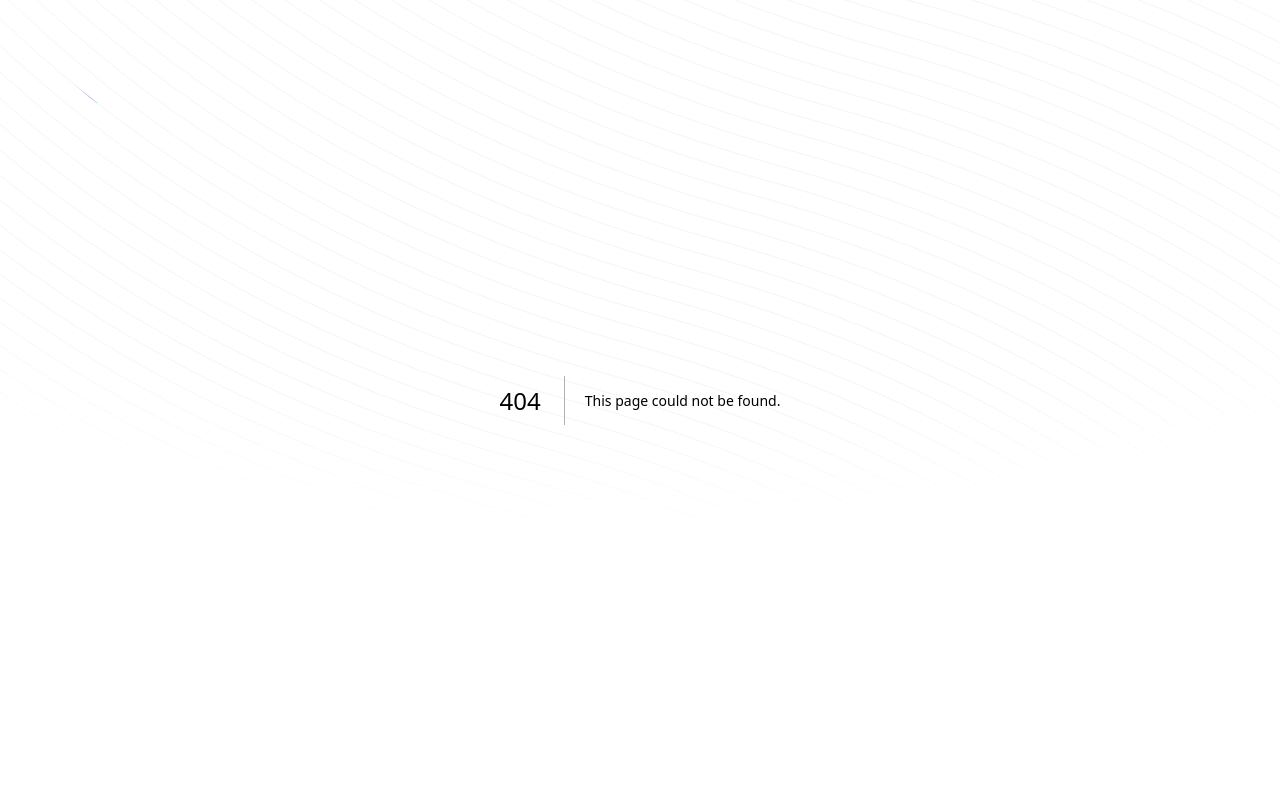
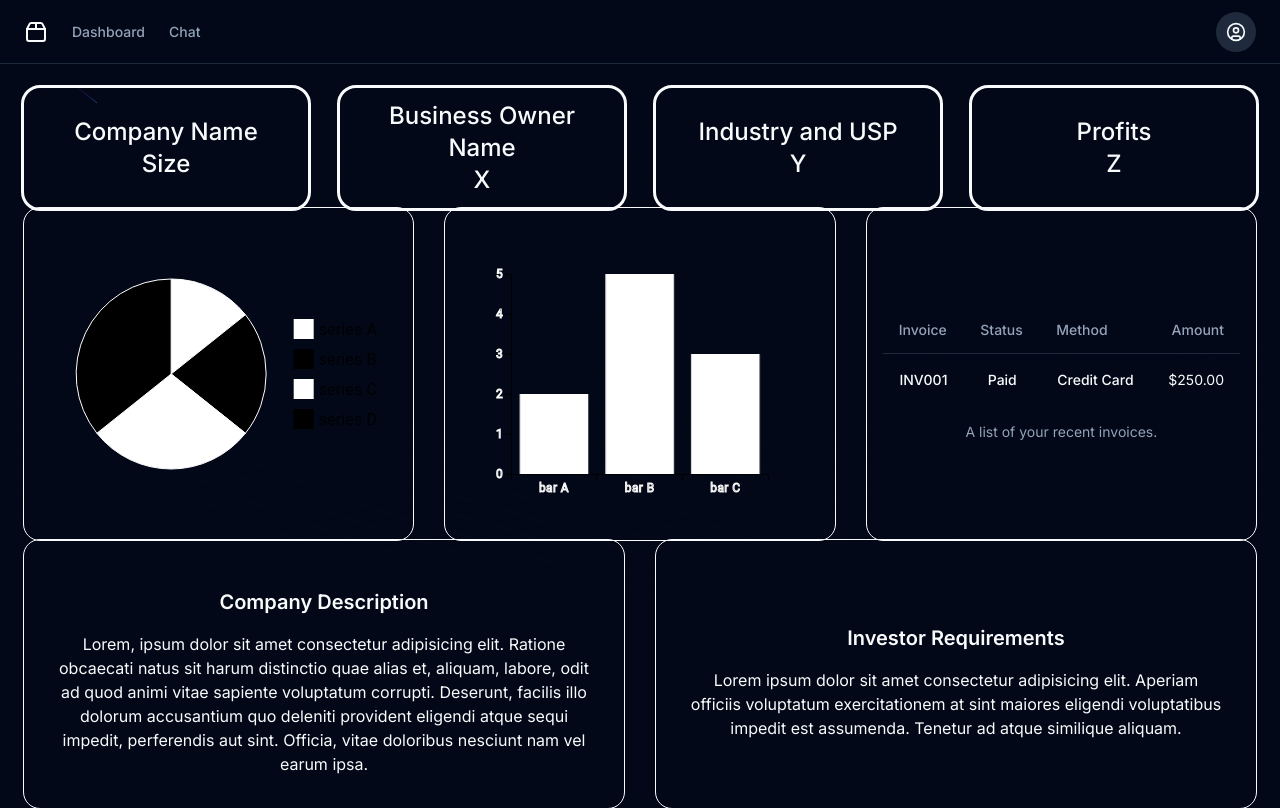
Before and after one commit to aryanraj2713/ThriveStart, a Next.js app in the folder client/: page /dashboard in a window 1280 px wide. Before the commit this address had no page. Built offline with nearby package versions, Linux system fonts and the light colour scheme.

Commit message:
feat(ui): dashboard

```diff
--- /dev/null
+++ b/client/src/app/(core)/dashboard/page.tsx
@@ -0,0 +1,122 @@
+'use client';
+import React from 'react';
+import { PieChart } from '@mui/x-charts/PieChart';
+import { BarChart } from '@mui/x-charts/BarChart';
+import {
+  Table,
+  TableBody,
+  TableCaption,
+  TableCell,
+  TableHead,
+  TableHeader,
+  TableRow,
+} from '@/components/ui/table';
+
+const Dashboard = () => {
+  return (
+    <div className="p-6 flex flex-col h-full justify-between">
+      <div className="grid grid-cols-2 gap-4 md:grid-cols-4 md:gap-8 md:text-2xl font-medium">
+        <div className="outline text-center rounded-2xl px-4 py-3 place-content-center">
+          <div>Company Name</div>
+          <div>Size</div>
+        </div>
+        <div className="outline text-center rounded-2xl px-4 py-3 place-content-center">
+          <div>Business Owner Name</div>
+          <div>X</div>
+        </div>
+        <div className="outline text-center rounded-2xl px-4 py-3 place-content-center">
+          <div>Industry and USP</div>
+          <div>Y</div>
+        </div>
+        <div className="outline text-center rounded-2xl px-4 py-3 place-content-center">
+          <div>Profits</div>
+          <div>Z</div>
+        </div>
+      </div>
+      <div className="grid grid-cols-1 md:grid-cols-3 gap-8">
+        <div className="outline outline-1 text-center h-full place-content-center rounded-2xl p-4">
+          <PieChart
+            series={[
+              {
+                data: [
+                  { id: 0, value: 10, label: 'series A' },
+                  { id: 1, value: 15, label: 'series B' },
+                  { id: 2, value: 20, label: 'series C' },
+                  { id: 3, value: 25, label: 'series D' },
+                ],
+              },
+            ]}
+            colors={['#FFFFFF', '#000000', '#FFFFFF', '#000000']}
+            height={200}
+          />
+        </div>
+        <div className="outline outline-1 h-full place-content-center rounded-2xl p-4">
+          <BarChart
+            xAxis={[
+              {
+                id: 'barCategories',
+                data: ['bar A', 'bar B', 'bar C'],
+                scaleType: 'band',
+              },
+            ]}
+            series={[
+              {
+                data: [2, 5, 3],
+              },
+            ]}
+            colors={['#FFFFFF', '#FFFFFF', '#FFFFFF']}
+            className="stroke-white"
+            height={300}
+          />
+        </div>
+        <div className="outline outline-1 text-center h-full place-content-center rounded-2xl p-4">
+          <Table>
+            <TableCaption>A list of your recent invoices.</TableCaption>
+            <TableHeader>
+              <TableRow>
+                <TableHead className="">Invoice</TableHead>
+                <TableHead className="font-medium">Status</TableHead>
+                <TableHead className="font-medium">Method</TableHead>
+                <TableHead className="text-right">Amount</TableHead>
+              </TableRow>
+            </TableHeader>
+            <TableBody>
+              <TableRow>
+                <TableCell className="font-medium">INV001</TableCell>
+                <TableCell className="font-medium">Paid</TableCell>
+                <TableCell className="font-medium">Credit Card</TableCell>
+                <TableCell className="text-right">$250.00</TableCell>
+              </TableRow>
+            </TableBody>
+          </Table>
+        </div>
+      </div>
+      <div className="grid grid-cols-1 md:grid-cols-2 gap-8 text-center">
+        <div className="outline outline-1 rounded-2xl p-8 flex flex-col items-center justify-center">
+          <div className="text-xl font-semibold py-4">Company Description</div>
+          <div>
+            Lorem, ipsum dolor sit amet consectetur adipisicing elit. Ratione
+            obcaecati natus sit harum distinctio quae alias et, aliquam, labore,
+            odit ad quod animi vitae sapiente voluptatum corrupti. Deserunt,
+            facilis illo dolorum accusantium quo deleniti provident eligendi
+            atque sequi impedit, perferendis aut sint. Officia, vitae doloribus
+            nesciunt nam vel earum ipsa.
+          </div>
+        </div>
+        <div className="outline outline-1 rounded-2xl p-8 flex flex-col items-center justify-center">
+          <div className="text-xl font-semibold py-4">
+            Investor Requirements
+          </div>
+          <div>
+            Lorem ipsum dolor sit amet consectetur adipisicing elit. Aperiam
+            officiis voluptatum exercitationem at sint maiores eligendi
+            voluptatibus impedit est assumenda. Tenetur ad atque similique
+            aliquam.
+          </div>
+        </div>
+      </div>
+    </div>
+  );
+};
+
+export default Dashboard;
```
